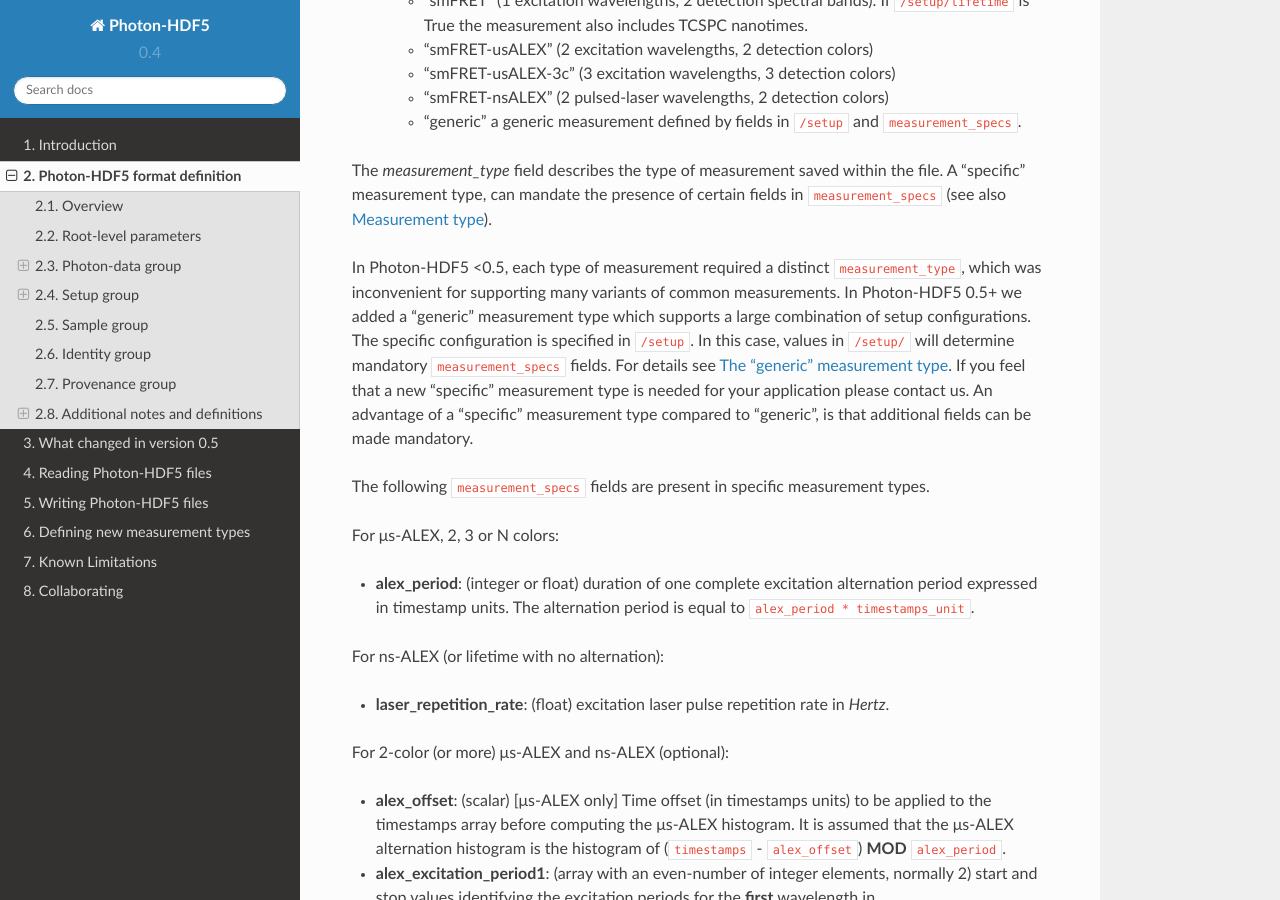
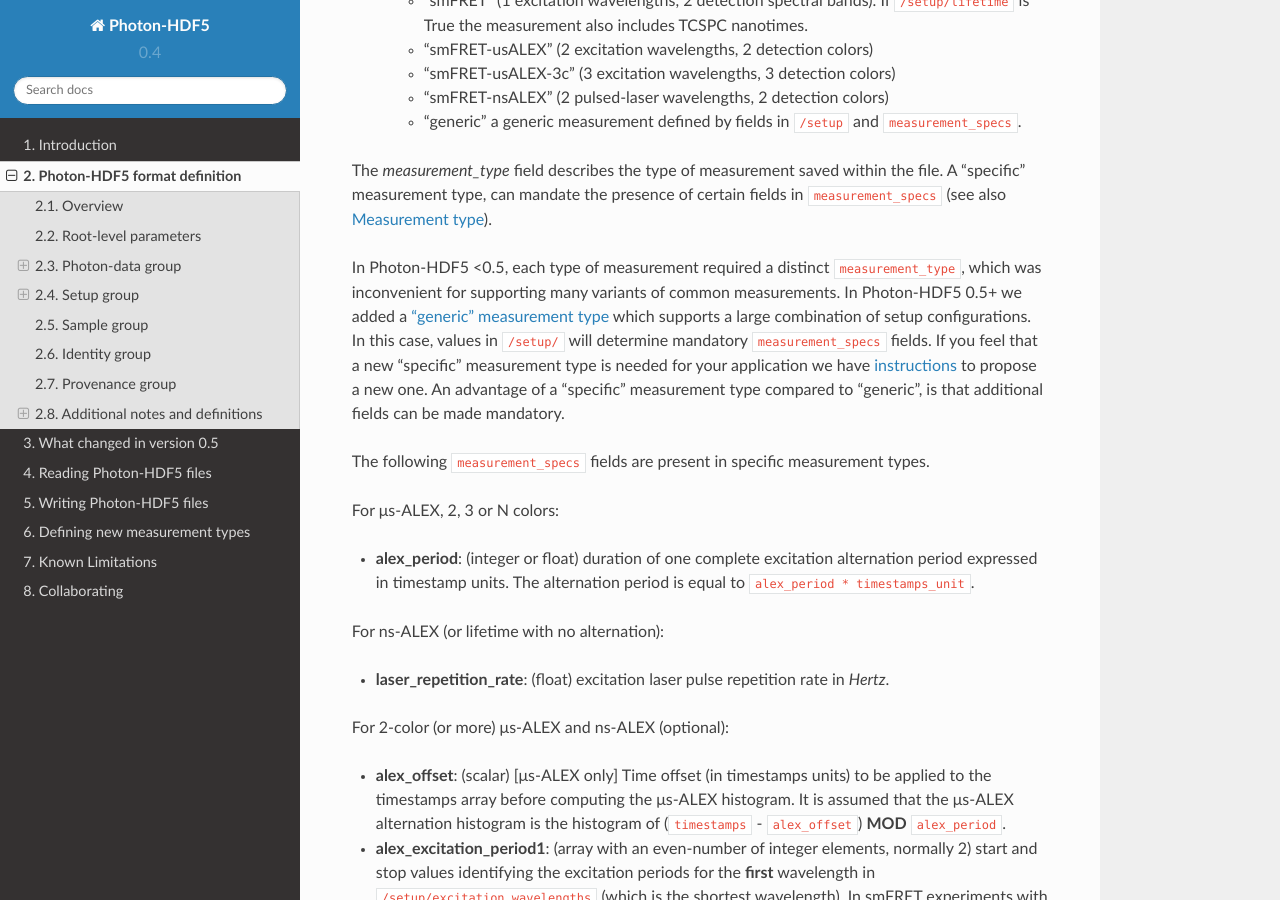
Before and after one commit to Photon-HDF5/photon-hdf5, a Sphinx documentation site: the page built from docs/phdata.rst, in a window 1280 px wide and 900 px high, scrolled down 3640 px. Built offline with Sphinx 7.4.7 and the Read the Docs theme 2.0.0, drawn with Linux system fonts in a browser that asks for light colours.

Commit message:
More updates

```diff
--- a/docs/phdata.rst
+++ b/docs/phdata.rst
@@ -132,12 +132,12 @@ can mandate the presence of certain fields in ``measurement_specs``
 In Photon-HDF5 <0.5, each type of measurement required a distinct
 ``measurement_type``, which was inconvenient for supporting
 many variants of common measurements. In Photon-HDF5 0.5+
-we added a "generic" measurement type which supports a large combination
-of setup configurations. The specific configuration is specified in
-``/setup``. In this case, values in ``/setup/`` will determine mandatory
-``measurement_specs`` fields. For details see :doc:`generic`.
+we added a :doc:`"generic" measurement type <generic>` which supports
+a large combination of setup configurations. In this case, values in
+``/setup/`` will determine  mandatory ``measurement_specs`` fields.
 If you feel that a new "specific" measurement type is needed
-for your application please contact us.
+for your application we have :doc:`instructions <new_measurement_specs>`
+to propose a new one.
 An advantage of a "specific" measurement type compared to "generic",
 is that additional fields can be made mandatory.
 
```
